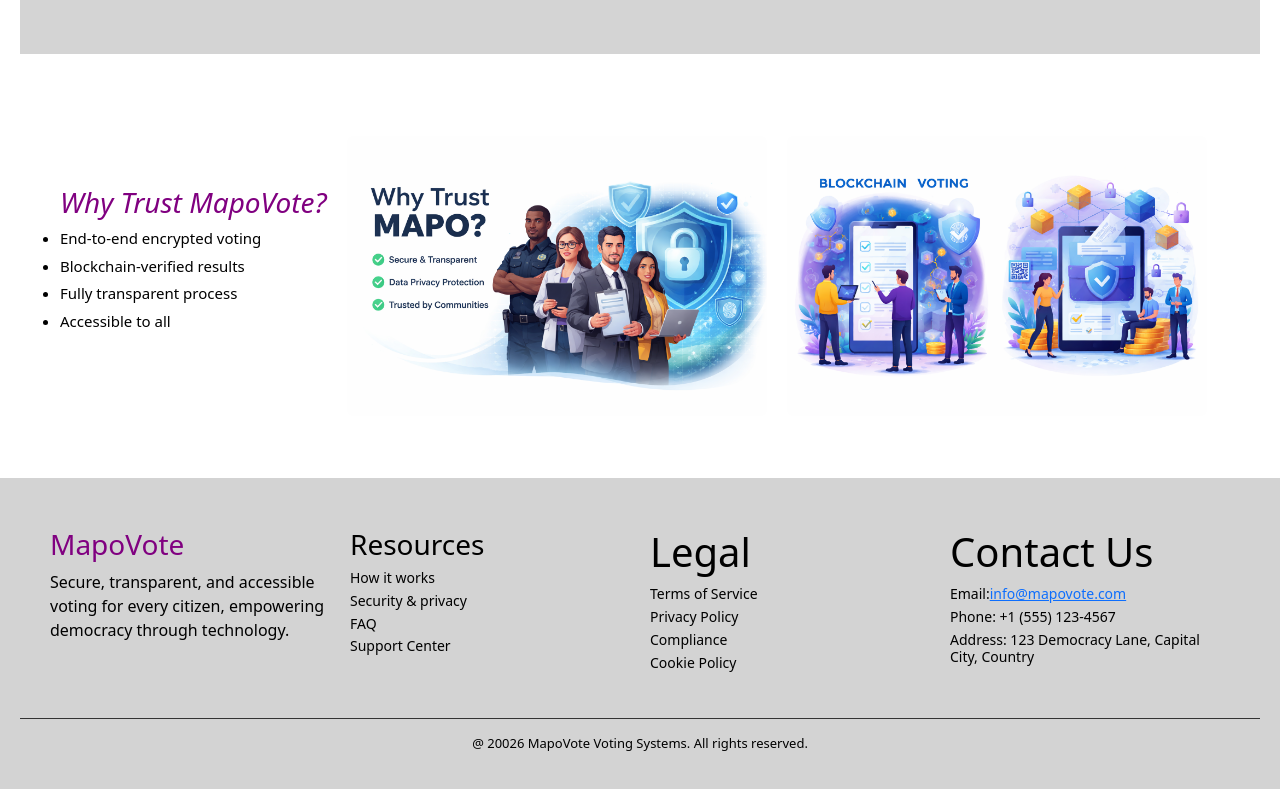
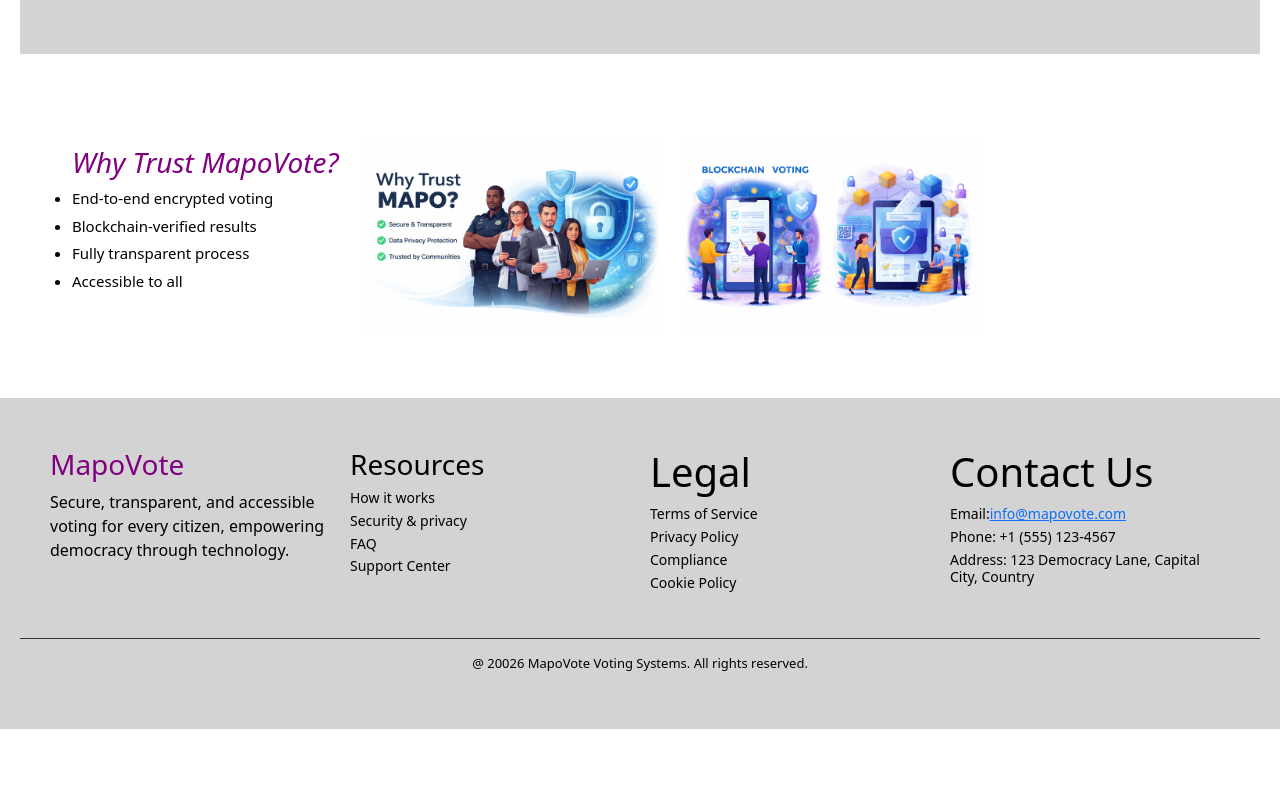
Before and after one commit to danstevemukulupi/BLOCKCHAIN-BASED-SECURED-ELECTRONIC-VOTING-DAPP, a React (Create React App) app in the folder dappvoting/: page / in a window 1280 px wide. Shown: the part 879-1668 px from the top of the page. After the commit the page ends 1608 px from the top, so only its background shows below. Built offline with nearby package versions, Linux system fonts and the light colour scheme.

Commit message:
voter and candidate registration forms modified

```diff
--- a/dappvoting/src/pages/Dashboard.css
+++ b/dappvoting/src/pages/Dashboard.css
@@ -218,16 +218,18 @@ body {
 .trust-info-info {
     list-style-type: disc;
     text-align: left;
-    padding-left:10px;
+
     font-size: 15px;
-    margin-left: 10px;
+
     margin-bottom: 60px;
 
 }
 
 .response-img {
-   width: 35%;
+   width: 25%;
     height: auto;
+    align-items: center;
+
 
     border-radius: 8px;
     margin-bottom: 30px;
```
